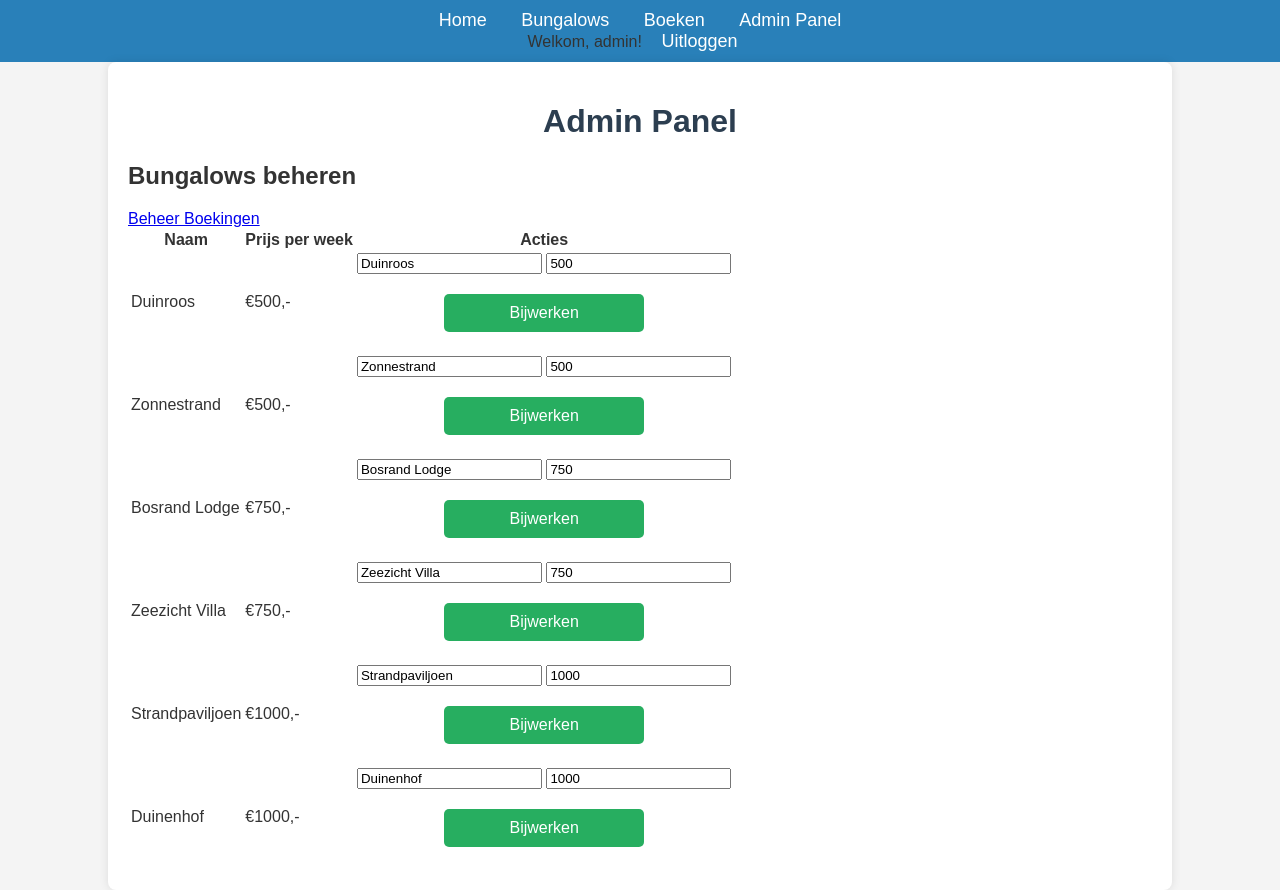
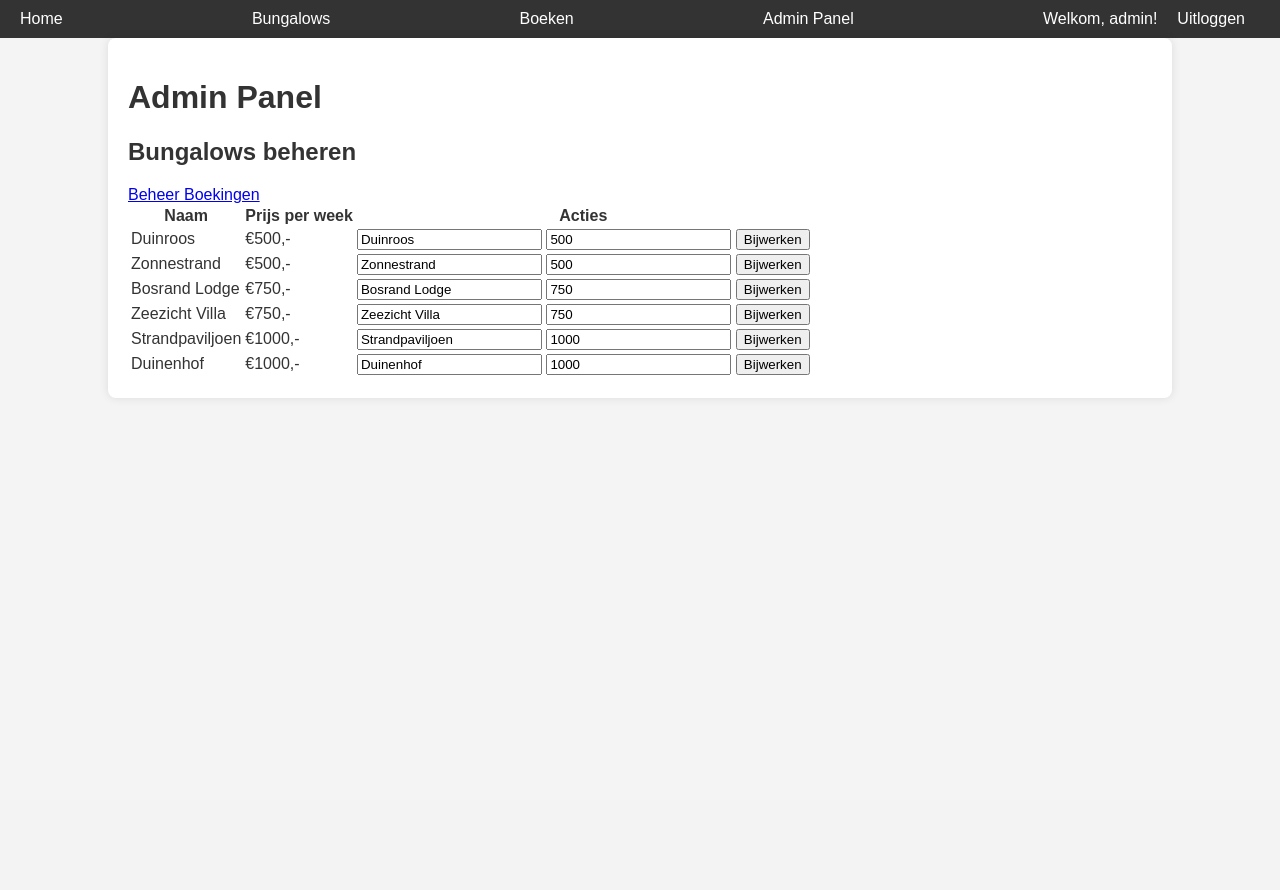
Before and after one commit to Danny492848/bungalowpark, a Flask app: page /admin in a window 1280 px wide. After the commit the page ends 375 px from the top, so only its background shows below. Run offline with Flask 3, Linux system fonts and the light colour scheme; a user stored in the database is signed in.

Commit message:
css en base.html
vooral de css file aangepast waardoor het er beter uit ziet

```diff
--- a/static/css/style.css
+++ b/static/css/style.css
@@ -1,4 +1,4 @@
-/* General Styling */
+/* Algemene styling voor de body */
 body {
     font-family: Arial, sans-serif;
     margin: 0;
@@ -7,41 +7,47 @@ body {
     color: #333;
 }
 
-/* Header */
-h1 {
-    text-align: center;
-    color: #2c3e50;
-}
-
-/* Images */
-img {
-    display: block;
-    width: 80%;
-    max-width: 500px;
-    margin: 20px auto;
-    border-radius: 10px;
-    box-shadow: 2px 2px 10px rgba(0, 0, 0, 0.2);
-}
-
-/* Navigation */
-nav {
-    background-color: #2980b9;
-    padding: 10px;
-    text-align: center;
+/* Navigatiebalk */
+.nav-container {
+    display: flex;
+    justify-content: space-between;  /* Zorgt voor ruimte tussen de items */
+    align-items: center;  /* Verticaal uitlijnen van de items */
+    background-color: #333;
+    padding: 10px 20px;
 }
 
 nav a {
     color: white;
     text-decoration: none;
-    margin: 0 15px;
-    font-size: 18px;
+    margin-right: 15px;
 }
 
 nav a:hover {
     text-decoration: underline;
 }
 
-/* Container */
+/* Account-sectie */
+.account-section {
+    color: white;
+    display: flex;
+    align-items: center;  /* Verticaal centreren van de tekst en links */
+}
+
+.account-section span {
+    margin-right: 10px;  /* Ruimte tussen welkom tekst en de links */
+}
+
+.account-section a {
+    color: white;
+    text-decoration: none;
+    margin-left: 10px;  /* Ruimte tussen de inlog/uitlog-links */
+}
+
+.account-section a:hover {
+    text-decoration: underline;
+}
+
+/* Container voor inhoud */
 .container {
     width: 80%;
     margin: auto;
@@ -50,21 +56,3 @@ nav a:hover {
     border-radius: 8px;
     box-shadow: 0px 0px 10px rgba(0, 0, 0, 0.1);
 }
-
-/* Buttons */
-button {
-    display: block;
-    width: 200px;
-    margin: 20px auto;
-    padding: 10px;
-    background-color: #27ae60;
-    color: white;
-    border: none;
-    cursor: pointer;
-    font-size: 16px;
-    border-radius: 5px;
-}
-
-button:hover {
-    background-color: #219150;
-}
--- a/templates/base.html
+++ b/templates/base.html
@@ -8,7 +8,7 @@
 </head>
 <body>
 
-    <nav>
+    <nav class="nav-container">
         <a href="{{ url_for('home') }}">Home</a>
         <a href="{{ url_for('bungalows') }}">Bungalows</a>
         <a href="{{ url_for('booking') }}">Boeken</a>
@@ -23,7 +23,6 @@
                 <a href="{{ url_for('login') }}">Inloggen</a> |
                 <a href="{{ url_for('register') }}">Registreren</a>
             {% endif %}
-
         </div>
     </nav>
 
```
